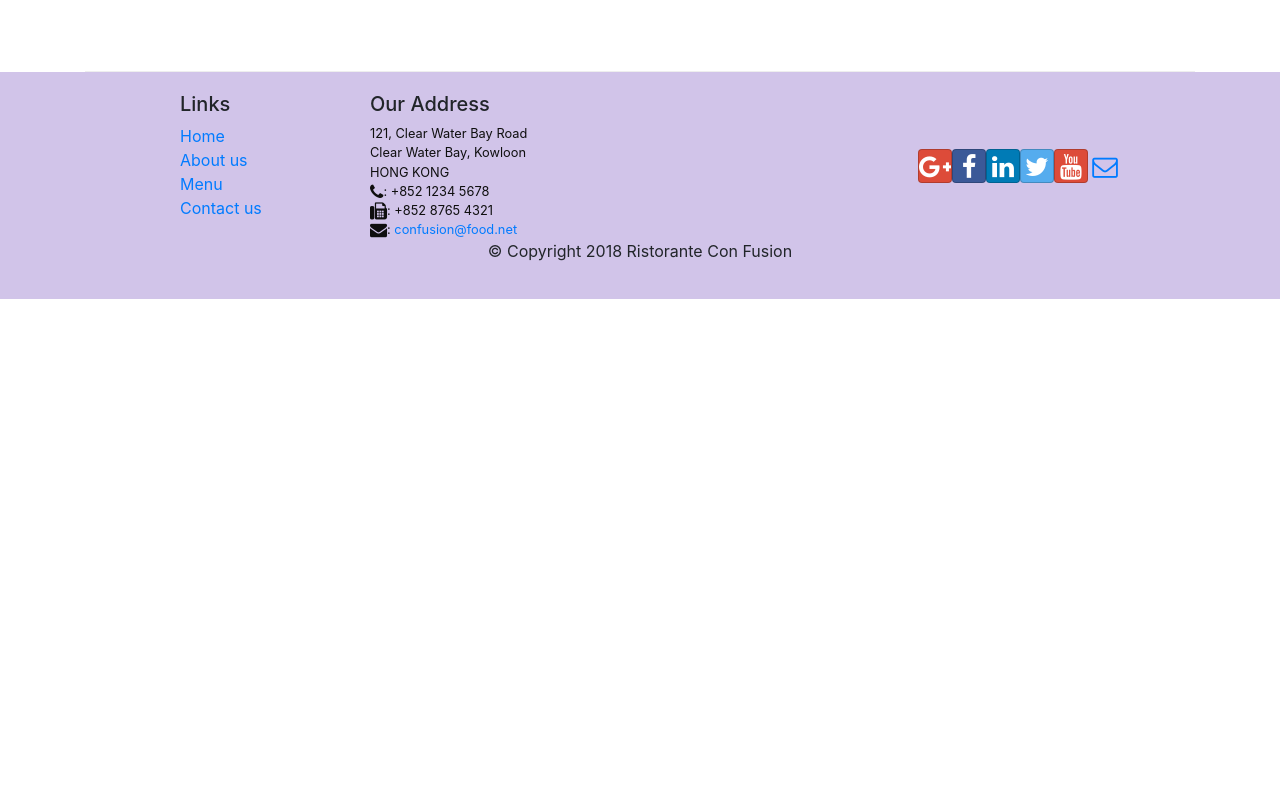
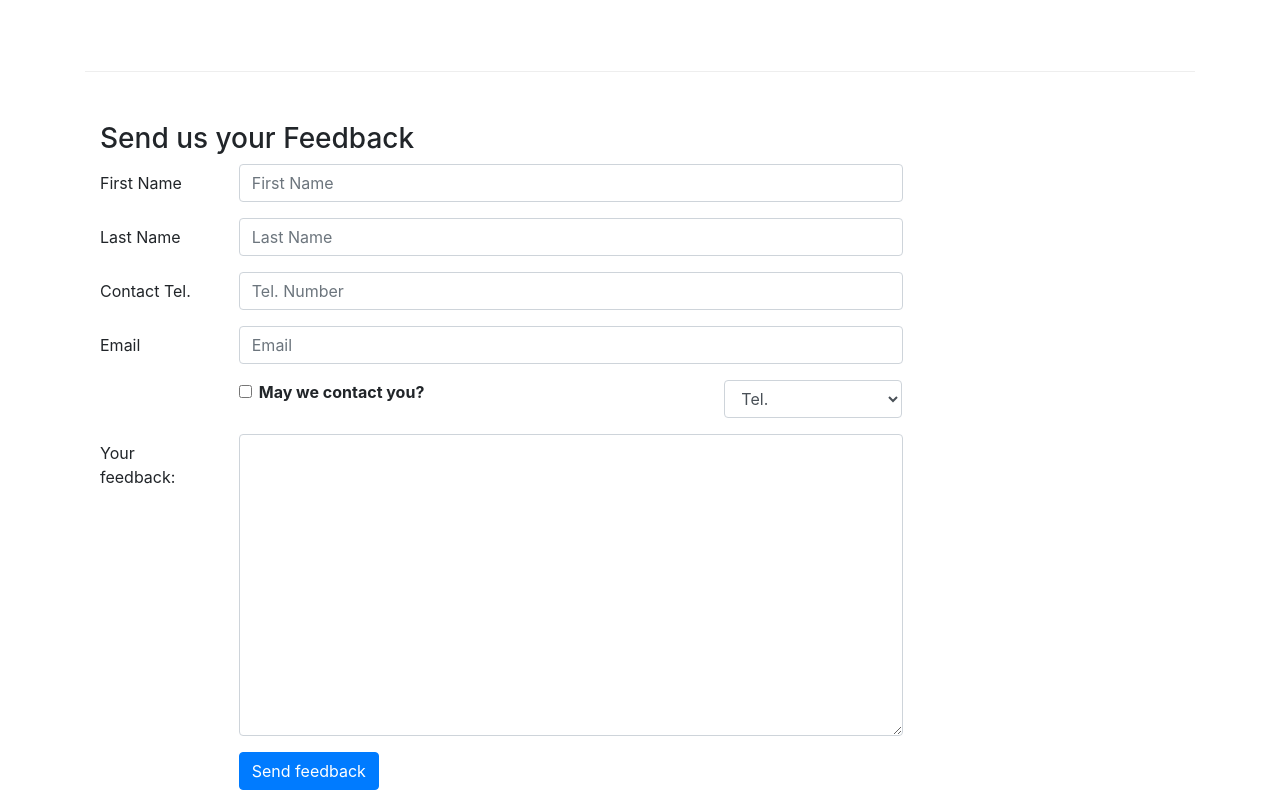
Before and after one commit to FrancoCaffiero/conFusion-React, a React (Create React App) app: page /contactus in a window 1280 px wide. Shown: the part 800-1600 px from the top of the page. Before the commit the page ends 1099 px from the top, so only its background shows below. Built offline with nearby package versions, Linux system fonts and the light colour scheme.

Commit message:
Controlled Forms

```diff
--- /dev/null
+++ b/src/components/AboutComponent.js
@@ -0,0 +1,115 @@
+import React from "react";
+import {
+  Breadcrumb,
+  BreadcrumbItem,
+  Card,
+  CardBody,
+  CardHeader,
+  Media,
+} from "reactstrap";
+import { Link } from "react-router-dom";
+
+function RenderLeader({ leader }) {
+  return (
+    <Media>
+      <Media left middle>
+        <Media object src={leader.image} alt={leader.name} />
+      </Media>
+      <Media body className="ml-5">
+        <Media heading>{leader.name}</Media>
+        <p>{leader.designation}</p>
+        <p>{leader.description}</p>
+      </Media>
+    </Media>
+  );
+}
+
+function About(props) {
+  const leaders = props.leaders.map((leader) => {
+    return <RenderLeader key={leader.id} leader={leader} />;
+  });
+
+  return (
+    <div className="container">
+      <div className="row">
+        <Breadcrumb>
+          <BreadcrumbItem>
+            <Link to="/home">Home</Link>
+          </BreadcrumbItem>
+          <BreadcrumbItem active>About Us</BreadcrumbItem>
+        </Breadcrumb>
+        <div className="col-12">
+          <h3>About Us</h3>
+          <hr />
+        </div>
+      </div>
+      <div className="row row-content">
+        <div className="col-12 col-md-6">
+          <h2>Our History</h2>
+          <p>
+            Started in 2010, Ristorante con Fusion quickly established itself as
+            a culinary icon par excellence in Hong Kong. With its unique brand
+            of world fusion cuisine that can be found nowhere else, it enjoys
+            patronage from the A-list clientele in Hong Kong. Featuring four of
+            the best three-star Michelin chefs in the world, you never know what
+            will arrive on your plate the next time you visit us.
+          </p>
+          <p>
+            The restaurant traces its humble beginnings to{" "}
+            <em>The Frying Pan</em>, a successful chain started by our CEO, Mr.
+            Peter Pan, that featured for the first time the world's best
+            cuisines in a pan.
+          </p>
+        </div>
+        <div className="col-12 col-md-5">
+          <Card>
+            <CardHeader className="bg-primary text-white">
+              Facts At a Glance
+            </CardHeader>
+            <CardBody>
+              <dl className="row p-1">
+                <dt className="col-6">Started</dt>
+                <dd className="col-6">3 Feb. 2013</dd>
+                <dt className="col-6">Major Stake Holder</dt>
+                <dd className="col-6">HK Fine Foods Inc.</dd>
+                <dt className="col-6">Last Year's Turnover</dt>
+                <dd className="col-6">$1,250,375</dd>
+                <dt className="col-6">Employees</dt>
+                <dd className="col-6">40</dd>
+              </dl>
+            </CardBody>
+          </Card>
+        </div>
+        <div className="col-12">
+          <Card>
+            <CardBody className="bg-faded">
+              <blockquote className="blockquote">
+                <p className="mb-0">
+                  You better cut the pizza in four pieces because I'm not hungry
+                  enough to eat six.
+                </p>
+                <footer className="blockquote-footer">
+                  Yogi Berra,
+                  <cite title="Source Title">
+                    The Wit and Wisdom of Yogi Berra, P. Pepe, Diversion Books,
+                    2014
+                  </cite>
+                </footer>
+              </blockquote>
+            </CardBody>
+          </Card>
+        </div>
+      </div>
+      <div className="row row-content">
+        <div className="col-12">
+          <h2>Corporate Leadership</h2>
+        </div>
+        <div className="col-12">
+          <Media list>{leaders}</Media>
+        </div>
+      </div>
+    </div>
+  );
+}
+
+export default About;
--- a/src/components/ContactComponent.js
+++ b/src/components/ContactComponent.js
@@ -1,8 +1,51 @@
-import React from "react";
-import { Breadcrumb, BreadcrumbItem } from "reactstrap";
+import React, { Component } from "react";
+import {
+  Breadcrumb,
+  BreadcrumbItem,
+  Button,
+  Form,
+  FormGroup,
+  Label,
+  Input,
+  Col,
+} from "reactstrap";
 import { Link } from "react-router-dom";
 
-function Contact(props) {
+class Contact extends Component {
+  constructor(props) {
+    super(props);
+
+    this.state = {
+      firstname: "",
+      lastname: "",
+      telnum: "",
+      email: "",
+      agree: false,
+      contactType: "Tel.",
+      message: "",
+    };
+
+    this.handleSubmit = this.handleSubmit.bind(this);
+    this.handleInputChange = this.handleInputChange.bind(this);
+  }
+
+  handleInputChange(event) {
+    const target = event.target;
+    const value = target.type === "checkbox" ? target.checked : target.value;
+    const name = target.name;
+
+    this.setState({
+      [name]: value,
+    });
+  }
+
+  handleSubmit(event) {
+    console.log("State: " + JSON.stringify(this.state));
+    alert("Feedback has been submited");
+    event.preventDefault();
+  }
+
+  render() {
     return (
       <div className="container">
         <div className="row">
@@ -63,8 +106,126 @@ function Contact(props) {
             </div>
           </div>
         </div>
+        <div className="row row-content">
+          <div className="col-12">
+            <h3>Send us your Feedback</h3>
+          </div>
+          <div className="col-12 col-md-9">
+            <Form onSubmit={this.handleSubmit}>
+              <FormGroup row>
+                <Label htmlFor="firstname" md={2}>
+                  First Name
+                </Label>
+                <Col md={10}>
+                  <Input
+                    type="text"
+                    id="firstname"
+                    name="firstname"
+                    placeholder="First Name"
+                    value={this.state.firstname}
+                    onChange={this.handleInputChange}
+                  />
+                </Col>
+              </FormGroup>
+              <FormGroup row>
+                <Label htmlFor="lastname" md={2}>
+                  Last Name
+                </Label>
+                <Col md={10}>
+                  <Input
+                    type="text"
+                    id="lastname"
+                    name="lastname"
+                    placeholder="Last Name"
+                    value={this.state.lastname}
+                    onChange={this.handleInputChange}
+                  />
+                </Col>
+              </FormGroup>
+              <FormGroup row>
+                <Label htmlFor="telnum" md={2}>
+                  Contact Tel.
+                </Label>
+                <Col md={10}>
+                  <Input
+                    type="tel"
+                    id="telnum"
+                    name="telnum"
+                    placeholder="Tel. Number"
+                    value={this.state.telnum}
+                    onChange={this.handleInputChange}
+                  />
+                </Col>
+              </FormGroup>
+              <FormGroup row>
+                <Label htmlFor="email" md={2}>
+                  Email
+                </Label>
+                <Col md={10}>
+                  <Input
+                    type="email"
+                    id="email"
+                    name="email"
+                    placeholder="Email"
+                    value={this.state.email}
+                    onChange={this.handleInputChange}
+                  />
+                </Col>
+              </FormGroup>
+              <FormGroup row>
+                <Col md={{ size: 6, offset: 2 }}>
+                  <FormGroup check>
+                    <Label check>
+                      <Input
+                        type="checkbox"
+                        name="agree"
+                        checked={this.state.agree}
+                        onChange={this.handleInputChange}
+                      />
+                      <strong>May we contact you?</strong>
+                    </Label>
+                  </FormGroup>
+                </Col>
+                <Col md={{ size: 3, offset: 1 }}>
+                  <Input
+                    type="select"
+                    name="contactType"
+                    value={this.state.contactType}
+                    onChange={this.handleInputChange}
+                  >
+                    <option>Tel.</option>
+                    <option>Email</option>
+                  </Input>
+                </Col>
+              </FormGroup>
+              <FormGroup row>
+                <Label htmlFor="message" md={2}>
+                  Your feedback:
+                </Label>
+                <Col md={10}>
+                  <Input
+                    type="textarea"
+                    id="message"
+                    name="message"
+                    rows="12"
+                    value={this.state.message}
+                    onChange={this.handleInputChange}
+                  />
+                </Col>
+              </FormGroup>
+              <FormGroup row>
+                <Col md={{ size: 10, offset: 2 }}>
+                  <Button type="submit" color="primary">
+                    Send feedback
+                  </Button>
+                </Col>
+              </FormGroup>
+            </Form>
+          </div>
+        </div>
       </div>
     );
   }
+}
 
 export default Contact;
--- a/src/components/MainComponent.js
+++ b/src/components/MainComponent.js
@@ -1,6 +1,7 @@
 import React, { Component } from "react";
 import Home from "./HomeComponent";
 import Menu from "./MenuComponent";
+import About from "./AboutComponent";
 import Contact from "./ContactComponent";
 import DishDetail from "./DishdetailComponent";
 import Header from "./HeaderComponent";
@@ -54,6 +55,10 @@ class Main extends Component {
         <Switch>
           <Route path="/home" component={HomePage} />
           <Route
+            path="/aboutus"
+            component={() => <About leaders={this.state.leaders} />}
+          />
+          <Route
             exact
             path="/menu"
             component={() => <Menu dishes={this.state.dishes} />}
```
Lines whose indentation alone changed are shown as unchanged.
